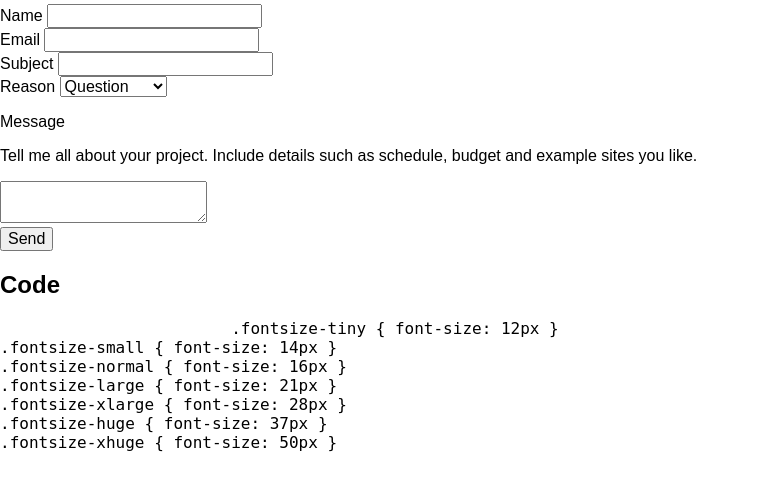
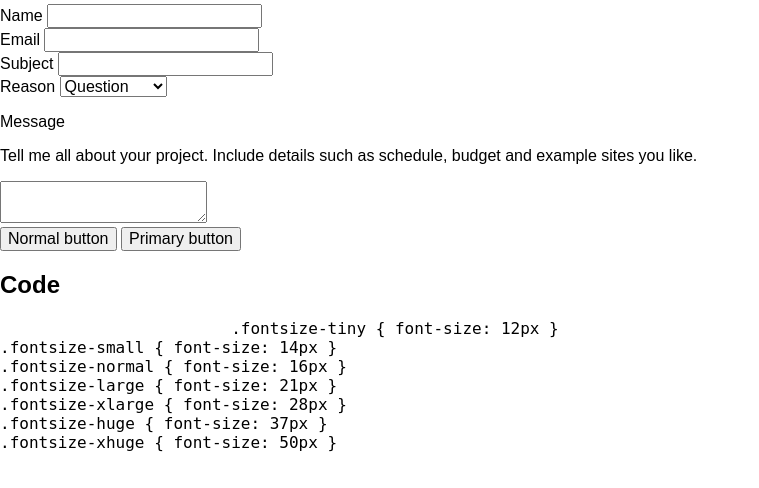
Before and after one commit to dan1elhughes/boilerplate, a PHP site: page / in a window 1280 px wide. Shown: the part 162-650 px from the top of the page, without its empty margins (0-759 px from the left). Run offline with PHP 8.4, Linux system fonts and the light colour scheme; data that the repository does not hold is empty.

Commit message:
Add second button to demonstrate different styles

```diff
--- a/htdocs/index.php
+++ b/htdocs/index.php
@@ -45,7 +45,8 @@
 
 		<div class="row">
 			<div class="twelve columns align-center fontsize-small">
-				<button type="submit" class="button-primary">Send</button>
+				<button type="submit">Normal button</button>
+				<button type="submit" class="button-primary">Primary button</button>
 			</div>
 		</div>
 	</form>
```
